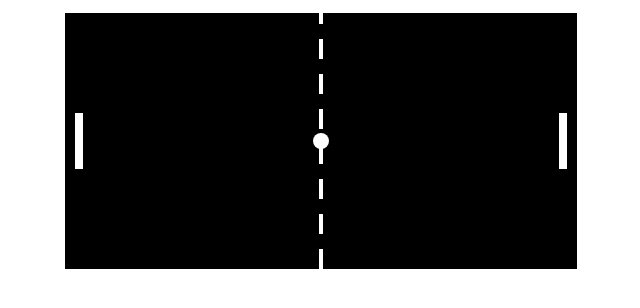
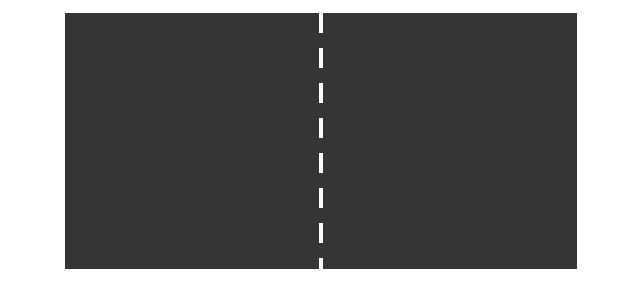
Before and after one commit to Sorrelljs/Pong-game, a website built with Parcel: page index.html in a window 1280 px wide. Shown: the part 286-594 px from the top of the page, without its empty margins (319-959 px from the left). Built offline with nearby package versions, Linux system fonts and the light colour scheme.

Commit message:
board finish with line

```diff
--- a/index.html
+++ b/index.html
@@ -7,19 +7,19 @@
 	<body>
 		<div class="game-wrapper">
 			<h1>Pong!</h1>
+			<div id="game"></div>
 
-				<svg xmlns="http://www.w3.org/2000/svg" version="1.1" viewBox="0 0 512 256" width="512" height="256" >
-					<rect fill="black" x="0" y="0" width="512" height="256" />				 <!-- rectangle for board-->
-					<line stroke="white" stroke-dasharray="20,15" id="svg_4" y1="256" x2="256" y="256" x1="256" stroke-width="4"/> <!-- Line for paddles-->
-					<circle id="svg_6" cx="256" cy="128" r="8" fill="white"/> <!-- circle for the ball-->
+			<!--	<svg xmlns="http://www.w3.org/2000/svg" version="1.1" viewBox="0 0 512 256" width="512" height="256" >
+					<rect fill="black" x="0" y="0" width="512" height="256" />				 rectangle for board
+					<line stroke="white" stroke-dasharray="20,15" id="svg_4" y1="256" x2="256" y="256" x1="256" stroke-width="4"/>
+					<circle id="svg_6" cx="256" cy="128" r="8" fill="white"/>  circle for the ball
 					<rect fill="white" x="10" y="100" width="8" height="56" id="svg_2"/>
 					<rect fill="white" x="494" y="100" width="8" height="56" id="svg_3"/>
 				</svg>
 
+			-->
 
 
-
-		</svg>
 
 
 
--- a/src/index.js
+++ b/src/index.js
@@ -1,8 +1,9 @@
 import './styles/game.css';
 import Game from './partials/Game';
+import {BOARD_WIDTH, BOARD_HEIGHT} from './settings';
 
 // create a game instance
-const game = new Game('game', 512, 256);
+const game = new Game('game', BOARD_WIDTH, BOARD_HEIGHT);
 
 (function gameLoop() {
   game.render();
--- /dev/null
+++ b/src/partials/Board.js
@@ -0,0 +1,34 @@
+import { SVG_NS, BOARD_COLOR } from "../settings";
+
+
+export default class Board {
+    constructor(width, height) {
+      this.width = width;
+      this.height = height;
+    }
+    render(svg) {
+      //...
+
+        const rect = document.createElementNS(SVG_NS, "rect");
+        rect.setAttributeNS(null, "width", this.width);
+        rect.setAttributeNS(null, "height", this.height);
+        rect.setAttributeNS(null, "x", 0);
+        rect.setAttributeNS(null, "y", 0);
+        rect.setAttributeNS(null, "fill", BOARD_COLOR);
+
+        const line = document.createElementNS(SVG_NS, "line");
+        line.setAttributeNS(null, "width", this.width);
+        line.setAttributeNS(null, "height", this.height);
+        line.setAttributeNS(null, "x1", this.width/2);
+        line.setAttributeNS(null, "y1", 0);
+        line.setAttributeNS(null, "y2", this.width/2);
+        line.setAttributeNS(null, "x2", this.width/2)
+        line.setAttributeNS(null, "stroke-width", 4);
+        line.setAttributeNS(null, "stroke", "white");
+        line.setAttributeNS(null, "stroke-dasharray", "20, 15" );
+
+        svg.appendChild(rect);
+        svg.appendChild(line);
+
+    }
+  }
--- a/src/partials/Game.js
+++ b/src/partials/Game.js
@@ -1,13 +1,27 @@
+import { SVG_NS } from '../settings';
+import Board from './Board';
+
 export default class Game {
   constructor(element, width, height) {
     this.element = element;
     this.width = width;
     this.height = height;
+    this.gameElement = document.getElementById(this.element);
+    this.board = new Board(this.width, this.height);
 
 		// Other code goes here...
   }
 
   render() {
-		// More code goes here....
+    this.gameElement.innerHTML = "";
+
+    let svg = document.createElementNS(SVG_NS, "svg");
+    svg.setAttributeNS(null, "width", this.width);
+    svg.setAttributeNS(null, "height", this.height);
+    svg.setAttributeNS(null, "viewBox", `0 0 ${this.width} ${this.height}`);
+    this.gameElement.appendChild(svg);
+
+    this.board.render(svg);
+// More code goes here....
   }
 }
--- a/src/settings.js
+++ b/src/settings.js
@@ -0,0 +1,6 @@
+
+
+export const SVG_NS = "http://www.w3.org/2000/svg";
+export const BOARD_COLOR = '#353535';
+export const BOARD_WIDTH = 512;
+export const BOARD_HEIGHT = 256;
```
